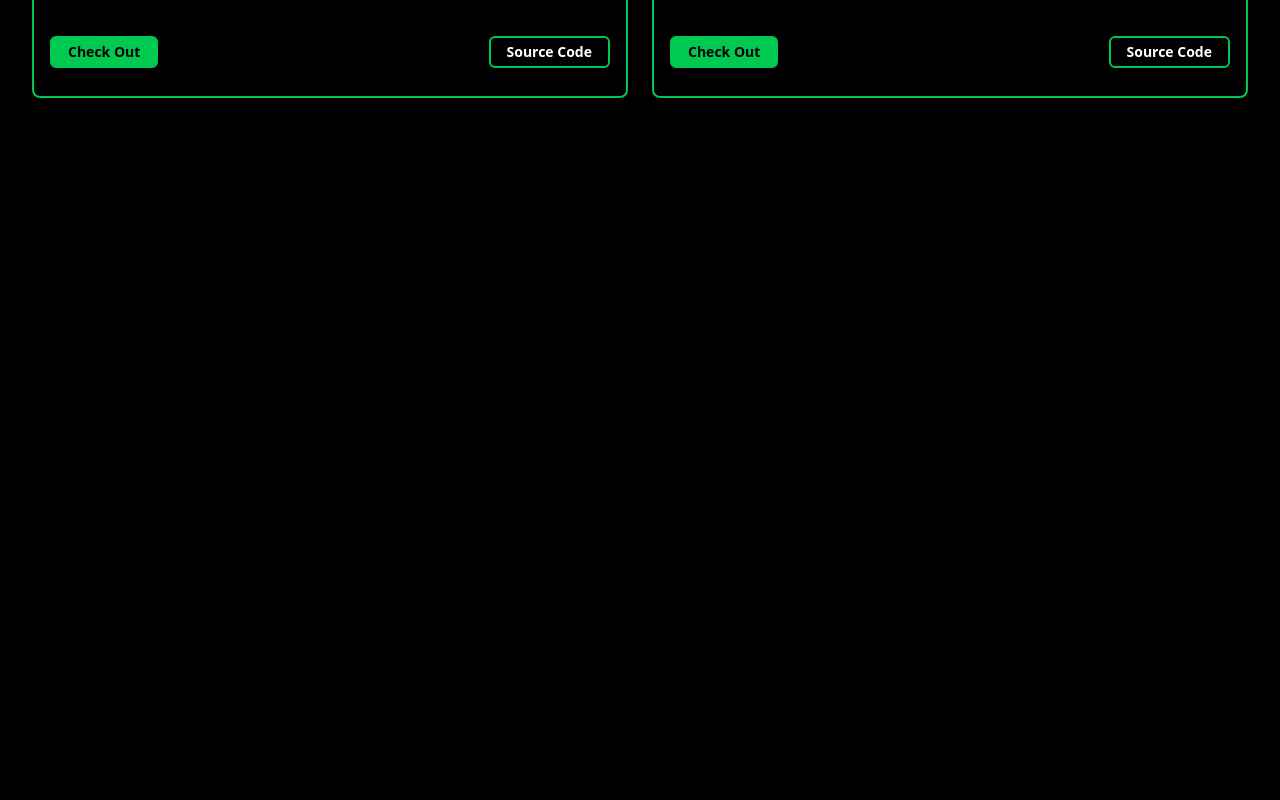
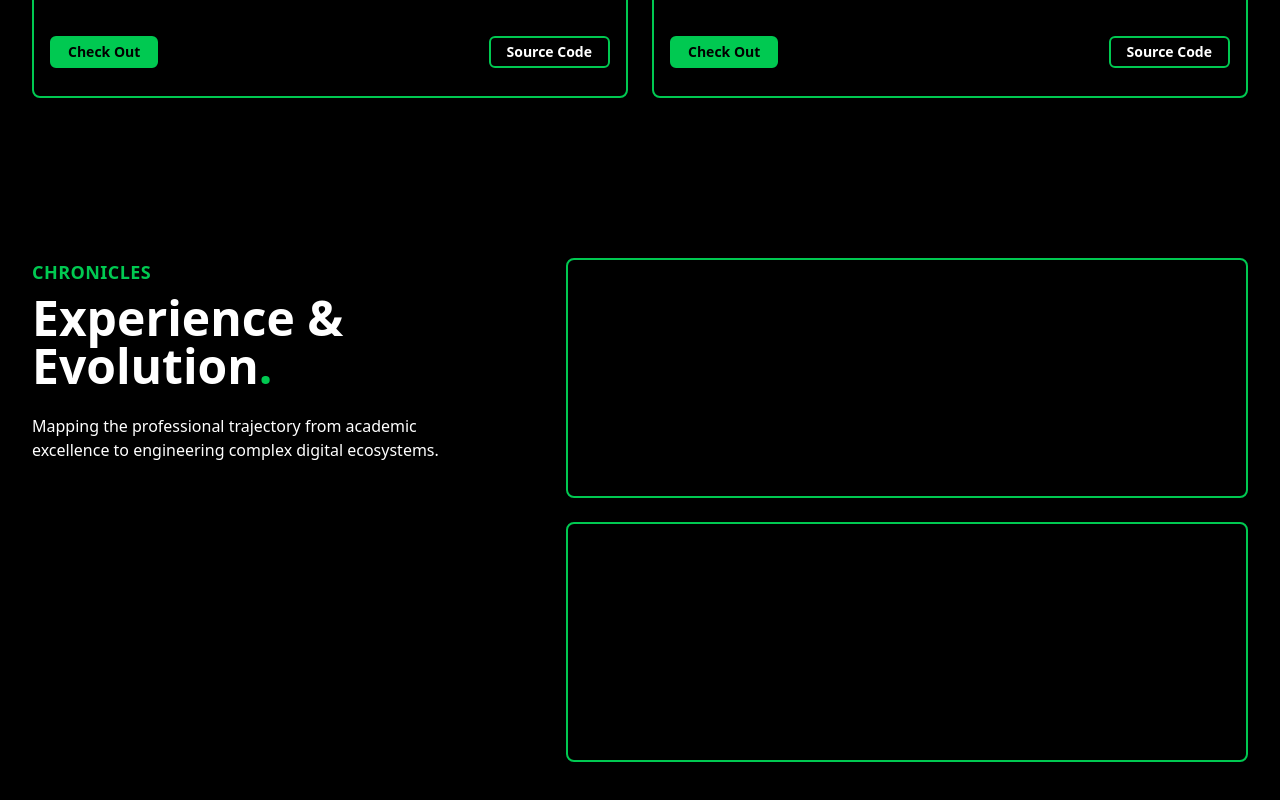
Before and after one commit to saadsayyed10/aie-portfolio, a Next.js app: page / in a window 1280 px wide. Shown: the part 1170-1970 px from the top of the page. Built offline with nearby package versions, Linux system fonts and the light colour scheme.

Commit message:
Exp styled

```diff
--- a/component/Experience.tsx
+++ b/component/Experience.tsx
@@ -1,21 +1,21 @@
 const Experience = () => {
   return (
-    <div className="flex justify-between items-start w-full">
+    <div className="flex justify-between items-start w-full bg-black">
       <div className="flex justify-start items-start w-[40%] flex-col lg:gap-y-2">
-        <h6 className="lg:text-lg font-semibold tracking-wide uppercase">
+        <h6 className="lg:text-lg font-semibold tracking-wide uppercase text-green-500">
           Chronicles
         </h6>
-        <h2 className="lg:text-5xl font-bold">
-          Experience &<br /> Evolution.
+        <h2 className="lg:text-5xl font-bold text-white">
+          Experience &<br /> Evolution<span className="text-green-500">.</span>
         </h2>
-        <p className="lg:text-base font-medium lg:mt-4">
+        <p className="lg:text-base font-medium lg:mt-4 text-white">
           Mapping the professional trajectory from academic excellence to
           engineering complex digital ecosystems.
         </p>
       </div>
       <div className="flex justify-end items-start w-[60%] flex-col lg:gap-y-6 lg:ml-20">
-        <div className="border rounded-lg w-full h-60"></div>
-        <div className="border rounded-lg w-full h-60"></div>
+        <div className="border-2 border-green-500 rounded-lg w-full h-60"></div>
+        <div className="border-2 border-green-500 rounded-lg w-full h-60"></div>
       </div>
     </div>
   );
```
